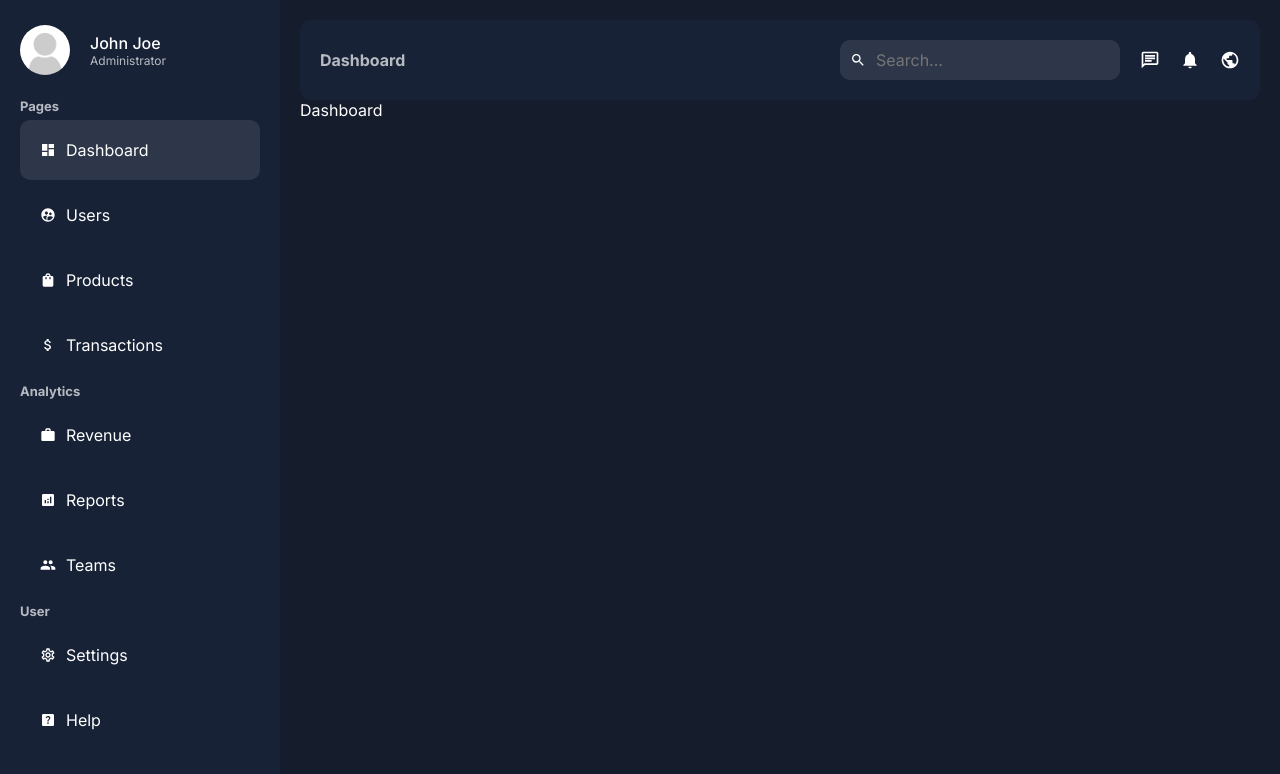
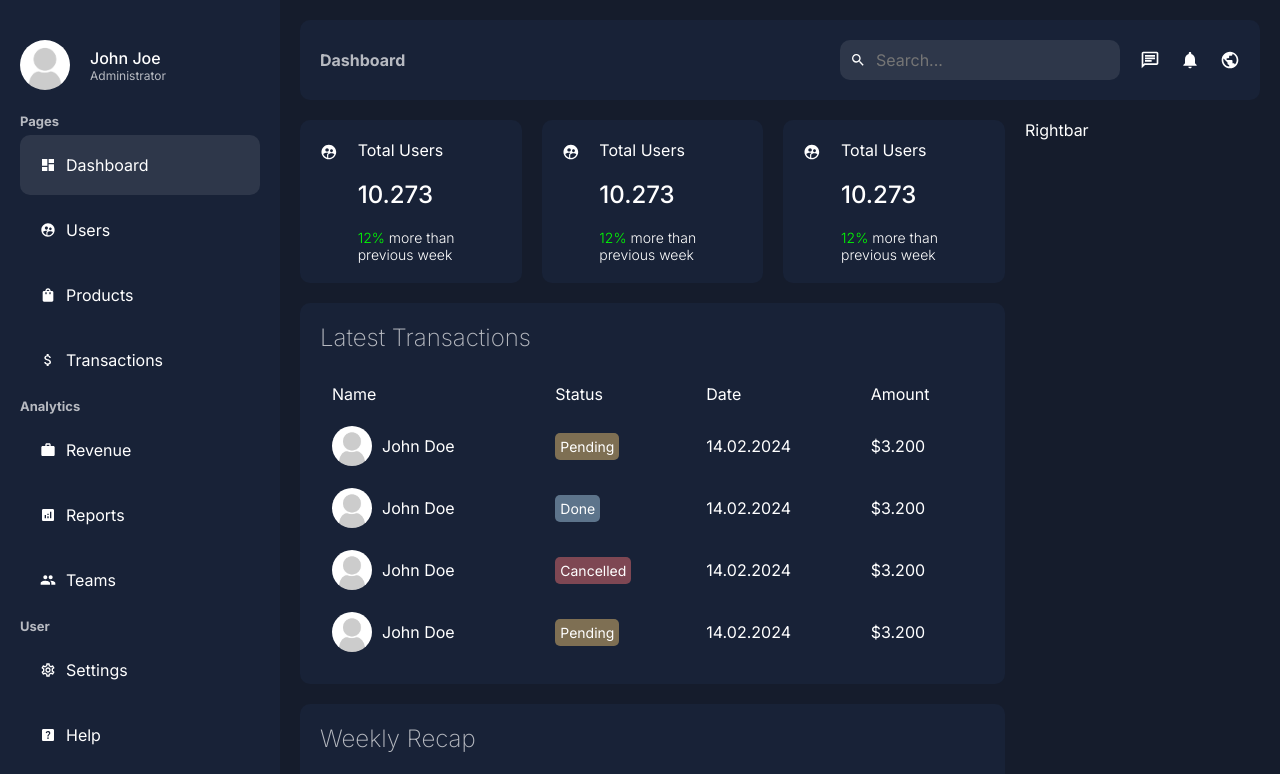
Before and after one commit to DmitriyYaroshchuk/admin-dashboard, a Next.js app: page /dashboard in a window 1280 px wide. Shown: the top 774 px of the page. Built offline with nearby package versions, Linux system fonts and the light colour scheme.

Commit message:
feat: compose dashboard home page layout

```diff
--- a/app/components/dashboard/dashboard.module.css
+++ b/app/components/dashboard/dashboard.module.css
@@ -6,9 +6,33 @@
   flex: 1;
   background-color: var(--bgSoft);
   padding: 20px;
+  min-height: 100vh;
 }
 
 .content {
   flex: 4;
   padding: 20px;
 }
+
+.wrapper {
+  display: flex;
+  gap: 20px;
+  margin-top: 20px;
+}
+
+.main {
+  flex: 3;
+  display: flex;
+  flex-direction: column;
+  gap: 20px;
+}
+
+.cards {
+  display: flex;
+  gap: 20px;
+  justify-content: space-between;
+}
+
+.side {
+  flex: 1;
+}
--- /dev/null
+++ b/app/components/dashboard/rightbar/rightbar.jsx
@@ -0,0 +1,4 @@
+function Rightbar() {
+  return <div>Rightbar</div>;
+}
+export default Rightbar;
--- a/app/dashboard/page.jsx
+++ b/app/dashboard/page.jsx
@@ -1,4 +1,25 @@
+import Card from '../components/dashboard/card/card';
+import Chart from '../components/dashboard/chart/chart';
+import classes from '../components/dashboard/dashboard.module.css';
+import Rightbar from '../components/dashboard/rightbar/rightbar';
+import Transactions from '../components/dashboard/transactions/transactions';
+
 function Dashboard() {
-  return <div>Dashboard</div>;
+  return (
+    <div className={classes.wrapper}>
+      <div className={classes.main}>
+        <div className={classes.cards}>
+          <Card />
+          <Card />
+          <Card />
+        </div>
+        <Transactions />
+        <Chart />
+      </div>
+      <div className={classes.side}>
+        <Rightbar />
+      </div>
+    </div>
+  );
 }
 export default Dashboard;
```
Also changed, not shown: app/components/dashboard/rightbar/rightbar.module.css (added).
